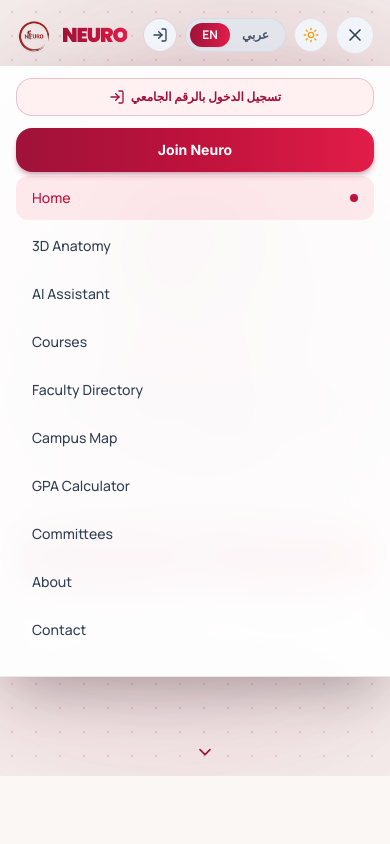
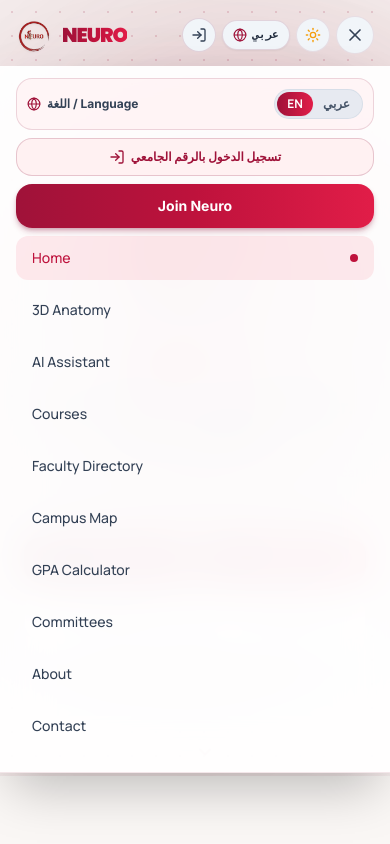
Before and after one commit to mohsen242424/nueoro, a Next.js app: page / in a window 390 px wide. Both pictures are taken after a click on the button 355 px from the left and 35 px from the top of the page. Shown: the top 844 px of the page. Built offline with nearby package versions, Linux system fonts and the light colour scheme.

Commit message:
Fix language switch button visibility on mobile: replace overflowing segmented switch with compact toggle button in header and full switcher inside drawer

```diff
--- a/src/components/layout/Navbar.tsx
+++ b/src/components/layout/Navbar.tsx
@@ -9,7 +9,7 @@
 import { useLanguage } from "../providers/LanguageProvider";
 import { useAuth } from "../providers/AuthProvider";
 import { LanguageSwitcher } from "@/components/ui/LanguageSwitcher";
-import { Menu, X, Sun, Moon, User, ShieldCheck, LogIn } from "lucide-react";
+import { Menu, X, Sun, Moon, User, ShieldCheck, LogIn, Globe } from "lucide-react";
 
 export default function Navbar() {
   const [isScrolled, setIsScrolled] = useState(false);
@@ -178,11 +178,11 @@
           </div>
 
           {/* Mobile / Tablet Controls */}
-          <div className="flex items-center gap-2 xl:hidden">
+          <div className="flex items-center gap-1.5 sm:gap-2 xl:hidden shrink-0">
             {currentUser ? (
               <Link
                 href="/profile"
-                className="w-8 h-8 rounded-full bg-[#9F1239] text-white flex items-center justify-center text-xs font-black"
+                className="w-8 h-8 rounded-full bg-[#9F1239] text-white flex items-center justify-center text-xs font-black shadow-sm shrink-0"
                 title="حسابي"
               >
                 {currentUser.name.substring(0, 1)}
@@ -190,19 +190,20 @@
             ) : (
               <Link
                 href="/login"
-                className="p-2 rounded-full bg-slate-100 dark:bg-[#150B10] border border-rose-900/15 text-slate-700 dark:text-rose-200"
+                className="p-2 rounded-full bg-slate-100 dark:bg-[#150B10] border border-rose-900/15 text-slate-700 dark:text-rose-200 shrink-0"
                 title="تسجيل الدخول"
               >
                 <LogIn className="w-4 h-4" />
               </Link>
             )}
 
-            <LanguageSwitcher variant="segmented" />
+            {/* Compact Globe Switcher for Mobile Header */}
+            <LanguageSwitcher variant="compact-toggle" />
 
             <button
               onClick={toggleTheme}
               aria-label="Toggle theme"
-              className="p-2 rounded-full bg-slate-100 dark:bg-[#150B10] border border-rose-900/10 dark:border-rose-900/30 text-slate-700 dark:text-rose-200 focus:outline-none"
+              className="p-2 rounded-full bg-slate-100 dark:bg-[#150B10] border border-rose-900/10 dark:border-rose-900/30 text-slate-700 dark:text-rose-200 focus:outline-none shrink-0"
             >
               {theme === "dark" ? (
                 <Moon className="w-4 h-4 text-rose-400" />
@@ -214,7 +215,7 @@
             <button
               onClick={() => setIsMobileMenuOpen(!isMobileMenuOpen)}
               aria-label="Toggle navigation menu"
-              className="p-2 rounded-full bg-slate-100 dark:bg-[#150B10] border border-rose-900/10 dark:border-rose-900/30 text-slate-700 dark:text-rose-200 hover:text-[#BE123C] dark:hover:text-[#FB7185] focus:outline-none"
+              className="p-2 rounded-full bg-slate-100 dark:bg-[#150B10] border border-rose-900/10 dark:border-rose-900/30 text-slate-700 dark:text-rose-200 hover:text-[#BE123C] dark:hover:text-[#FB7185] focus:outline-none shrink-0"
             >
               {isMobileMenuOpen ? (
                 <X className="w-5 h-5" />
@@ -237,12 +238,21 @@
             transition={{ duration: 0.2 }}
             className="xl:hidden bg-white/95 dark:bg-[#080406]/95 backdrop-blur-2xl border-b border-rose-900/10 dark:border-rose-900/30 shadow-2xl mt-3 px-4 pt-3 pb-6 max-h-[85vh] overflow-y-auto"
           >
-            <div className="space-y-1 max-w-md mx-auto">
+            <div className="space-y-2 max-w-md mx-auto">
+              {/* Language Selection Bar in Mobile Drawer */}
+              <div className="flex items-center justify-between p-2.5 mb-2 rounded-2xl bg-rose-50/70 dark:bg-rose-950/30 border border-rose-900/15">
+                <span className="text-xs font-bold text-slate-700 dark:text-rose-200 flex items-center gap-1.5">
+                  <Globe className="w-3.5 h-3.5 text-[#9F1239] dark:text-[#FB7185]" />
+                  <span>اللغة / Language</span>
+                </span>
+                <LanguageSwitcher variant="segmented" />
+              </div>
+
               {currentUser ? (
                 <Link
                   href="/profile"
                   onClick={() => setIsMobileMenuOpen(false)}
-                  className="flex items-center justify-between w-full p-3 mb-3 rounded-2xl bg-rose-500/10 border border-rose-900/20 text-[#9F1239] dark:text-rose-200 font-bold text-xs"
+                  className="flex items-center justify-between w-full p-3 mb-2 rounded-2xl bg-rose-500/10 border border-rose-900/20 text-[#9F1239] dark:text-rose-200 font-bold text-xs"
                 >
                   <div className="flex items-center gap-2">
                     <User className="w-4 h-4" />
@@ -254,7 +264,7 @@
                 <Link
                   href="/login"
                   onClick={() => setIsMobileMenuOpen(false)}
-                  className="flex items-center justify-center w-full py-2.5 mb-3 rounded-2xl bg-rose-50 dark:bg-rose-950/40 border border-rose-900/20 text-[#9F1239] dark:text-rose-200 font-bold text-xs"
+                  className="flex items-center justify-center w-full py-2.5 mb-2 rounded-2xl bg-rose-50 dark:bg-rose-950/40 border border-rose-900/20 text-[#9F1239] dark:text-rose-200 font-bold text-xs"
                 >
                   <LogIn className="w-4 h-4 mr-1.5" /> تسجيل الدخول بالرقم الجامعي
                 </Link>
--- a/src/components/ui/LanguageSwitcher.tsx
+++ b/src/components/ui/LanguageSwitcher.tsx
@@ -6,18 +6,36 @@
 import { Globe } from 'lucide-react';
 
 interface LanguageSwitcherProps {
-  variant?: 'segmented' | 'pill' | 'minimal';
+  variant?: 'segmented' | 'pill' | 'minimal' | 'compact-toggle';
   className?: string;
 }
 
 export function LanguageSwitcher({ variant = 'segmented', className = '' }: LanguageSwitcherProps) {
   const { language, setLanguage, toggleLanguage } = useLanguage();
 
+  if (variant === 'compact-toggle') {
+    return (
+      <button
+        type="button"
+        onClick={toggleLanguage}
+        className={`relative inline-flex items-center justify-center gap-1.5 px-2.5 py-1.5 rounded-full text-xs font-bold font-manrope transition-all duration-200 bg-slate-100 dark:bg-[#150B10] hover:bg-rose-50 dark:hover:bg-rose-950/40 text-slate-800 dark:text-rose-100 border border-rose-900/15 dark:border-rose-900/30 shadow-sm shrink-0 ${className}`}
+        aria-label="Toggle language"
+        title={language === 'en' ? 'التحويل إلى العربية' : 'Switch to English'}
+      >
+        <Globe className="w-3.5 h-3.5 text-[#9F1239] dark:text-[#FB7185]" />
+        <span className="font-bold font-mono text-[11px]">
+          {language === 'en' ? 'عربي' : 'EN'}
+        </span>
+      </button>
+    );
+  }
+
   if (variant === 'minimal') {
     return (
       <button
+        type="button"
         onClick={toggleLanguage}
-        className={`relative inline-flex items-center gap-1.5 px-3 py-1.5 rounded-full text-xs font-semibold font-manrope transition-all duration-300 bg-rose-500/10 dark:bg-rose-950/40 hover:bg-rose-500/20 text-rose-950 dark:text-rose-200 border border-rose-900/15 dark:border-rose-800/30 ${className}`}
+        className={`relative inline-flex items-center gap-1.5 px-3 py-1.5 rounded-full text-xs font-semibold font-manrope transition-all duration-300 bg-rose-500/10 dark:bg-rose-950/40 hover:bg-rose-500/20 text-rose-950 dark:text-rose-200 border border-rose-900/15 dark:border-rose-800/30 shrink-0 ${className}`}
         aria-label="Toggle language"
       >
         <Globe className="w-3.5 h-3.5 text-[#BE123C] dark:text-[#FB7185]" />
@@ -29,8 +47,9 @@
   if (variant === 'pill') {
     return (
       <button
+        type="button"
         onClick={toggleLanguage}
-        className={`group relative inline-flex items-center gap-2 px-4 py-2 rounded-full text-sm font-semibold font-manrope transition-all duration-300 bg-gradient-to-r from-rose-900/10 via-red-800/10 to-rose-700/10 hover:from-rose-900/20 hover:via-red-800/20 hover:to-rose-700/20 text-gray-900 dark:text-white border border-rose-800/20 dark:border-rose-700/30 shadow-sm hover:shadow-md ${className}`}
+        className={`group relative inline-flex items-center gap-2 px-4 py-2 rounded-full text-sm font-semibold font-manrope transition-all duration-300 bg-gradient-to-r from-rose-900/10 via-red-800/10 to-rose-700/10 hover:from-rose-900/20 hover:via-red-800/20 hover:to-rose-700/20 text-gray-900 dark:text-white border border-rose-800/20 dark:border-rose-700/30 shadow-sm hover:shadow-md shrink-0 ${className}`}
       >
         <Globe className="w-4 h-4 text-[#BE123C] dark:text-[#FB7185] transition-transform duration-500 group-hover:rotate-45" />
         <span>{language === 'en' ? 'العربية (AR)' : 'English (EN)'}</span>
@@ -41,13 +60,13 @@
   // Default: Segmented Switcher [ EN | AR ]
   return (
     <div
-      className={`relative inline-flex items-center p-1 rounded-full bg-slate-200/80 dark:bg-[#180A11] backdrop-blur-md border border-slate-300/60 dark:border-rose-900/30 text-xs font-semibold font-manrope ${className}`}
+      className={`relative inline-flex items-center p-0.5 sm:p-1 rounded-full bg-slate-200/80 dark:bg-[#180A11] backdrop-blur-md border border-slate-300/60 dark:border-rose-900/30 text-xs font-semibold font-manrope shrink-0 ${className}`}
       dir="ltr"
     >
       <button
         type="button"
         onClick={() => setLanguage('en')}
-        className={`relative z-10 px-3 py-1 rounded-full transition-colors duration-200 ${
+        className={`relative z-10 px-2.5 sm:px-3 py-1 rounded-full text-xs transition-colors duration-200 ${
           language === 'en'
             ? 'text-white font-bold'
             : 'text-slate-600 dark:text-rose-200/70 hover:text-slate-900 dark:hover:text-white'
@@ -66,7 +85,7 @@
       <button
         type="button"
         onClick={() => setLanguage('ar')}
-        className={`relative z-10 px-3 py-1 rounded-full transition-colors duration-200 ${
+        className={`relative z-10 px-2.5 sm:px-3 py-1 rounded-full text-xs transition-colors duration-200 ${
           language === 'ar'
             ? 'text-white font-bold'
             : 'text-slate-600 dark:text-rose-200/70 hover:text-slate-900 dark:hover:text-white'
```
